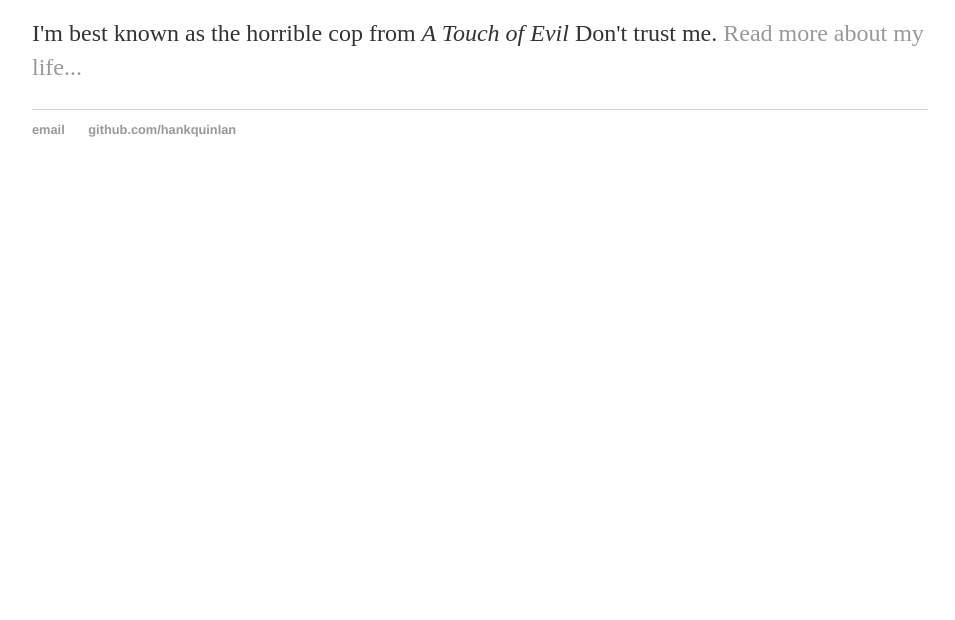
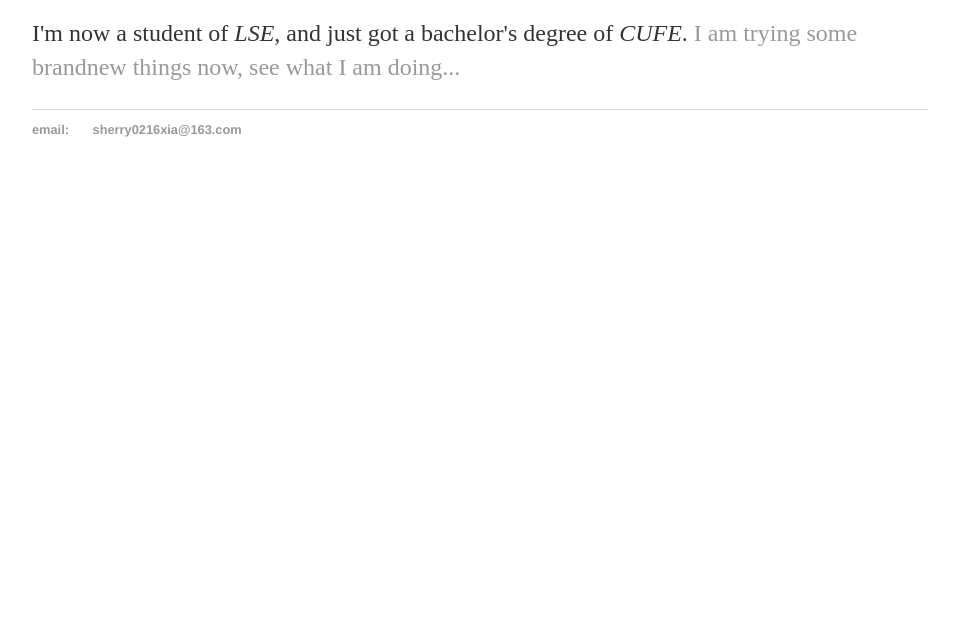
Before and after one commit to 12367Go/12367Go.github.io, a plain HTML site: page index.html in a window 1280 px wide. Shown: the part 180-800 px from the top of the page, without its empty margins (160-1115 px from the left). Drawn offline with Linux system fonts and the light colour scheme.

Commit message:
Update index.html
contents for me

```diff
--- a/index.html
+++ b/index.html
@@ -1,7 +1,7 @@
 <!DOCTYPE html>
 <html>
 	<head>
-		<title>Hank Quinlan, Horrible Cop</title>
+		<title>Jiayu Xia, a student of LSE</title>
 		<!-- link to main stylesheet -->
 		<link rel="stylesheet" type="text/css" href="/css/main.css">
 	</head>
@@ -16,14 +16,15 @@
 		</nav>
 		<div class="container">
     		<div class="blurb">
-        		<h1>Hi there, I'm Hank Quinlan!</h1>
-				<p>I'm best known as the horrible cop from <em>A Touch of Evil</em> Don't trust me. <a href="/about">Read more about my life...</a></p>
+        		<h1>Hi there, I'm Jiayu Xia!</h1>
+				<p>I'm now a student of <em>LSE</em>, and just got a bachelor's degree of <em>CUFE</em>.
+					<a href="/about">I am trying some brandnew things now, see what I am doing...</a></p>
     		</div><!-- /.blurb -->
 		</div><!-- /.container -->
 		<footer>
     		<ul>
-        		<li><a href="mailto:hankquinlanhub@gmail.com">email</a></li>
-        		<li><a href="https://github.com/hankquinlan">github.com/hankquinlan</a></li>
+        		<li><a href="mailto:hankquinlanhub@gmail.com">email:</a></li>
+        		<li><a href="https://github.com/hankquinlan">sherry0216xia@163.com</a></li>
 			</ul>
 		</footer>
 	</body>
```
